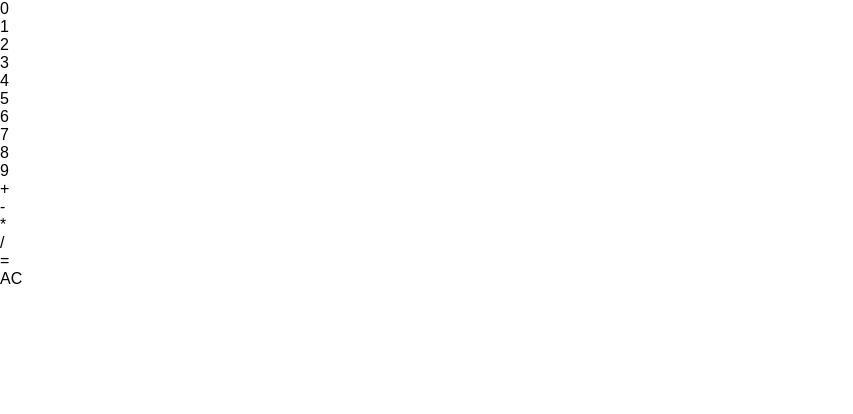
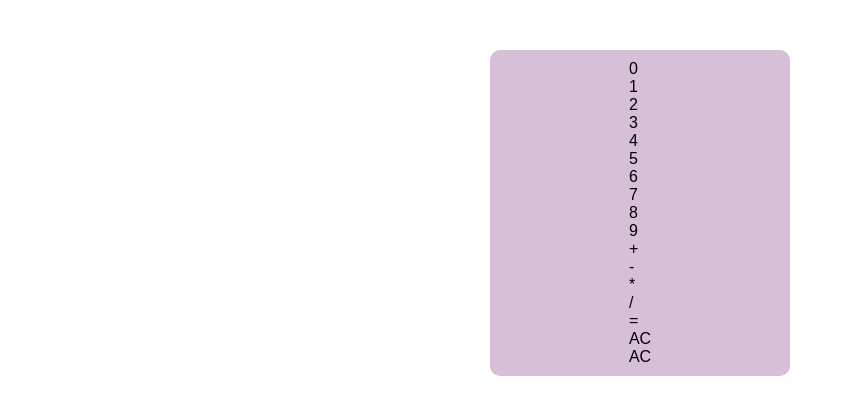
Before and after one commit to melanienolan/react-calculator, a React (Create React App) app: page / in a window 1280 px wide. Shown: the top 414 px of the page, without its empty margins (0-853 px from the left). Built offline with nearby package versions, Linux system fonts and the light colour scheme.

Commit message:
imported clear component into app.js and added app styles

```diff
--- a/src/App.js
+++ b/src/App.js
@@ -1,9 +1,22 @@
 import React, { Component } from 'react';
 import Screen from './Components/Screen';
 import Keypad from './Components/Keypad';
+import Clear from './Components/Clear';
 import './App.css';
 
 const operators = ['+', '-', '*', '/'];
+
+const appStyles = {
+  backgroundColor: 'thistle',
+  width: '300px',
+  margin: '50px auto',
+  padding: '10px',
+  borderRadius: '10px',
+  display: 'flex',
+  justifyContent: 'space-between',
+  alignItems: 'center',
+  flexDirection: 'column'
+};
 
 class App extends Component {
   constructor() {
@@ -15,8 +28,10 @@ class App extends Component {
     };
   }
   onNumberClick(number) {
-    let total = (this.state.total += number);
-    let tempTotal = (this.state.tempTotal += number);
+    let total = this.state.total;
+    total += number;
+    let tempTotal = this.state.tempTotal;
+    tempTotal += number;
     this.setState({
       total: total,
       onScreen: tempTotal,
@@ -61,15 +76,15 @@ class App extends Component {
   }
   render() {
     return (
-      <div className="App">
+      <div style={appStyles}>
         <Screen display={this.state.onScreen} />
         <Keypad
           operators={operators}
           onNumberClick={number => this.onNumberClick(number)}
           onOperatorClick={operator => this.onOperatorClick(operator)}
           onEqualsClick={() => this.onEqualsClick()}
-          onClearClick={() => this.onClearClick()}
         />
+        <Clear onClearClick={() => this.onClearClick()} />
       </div>
     );
   }
```
